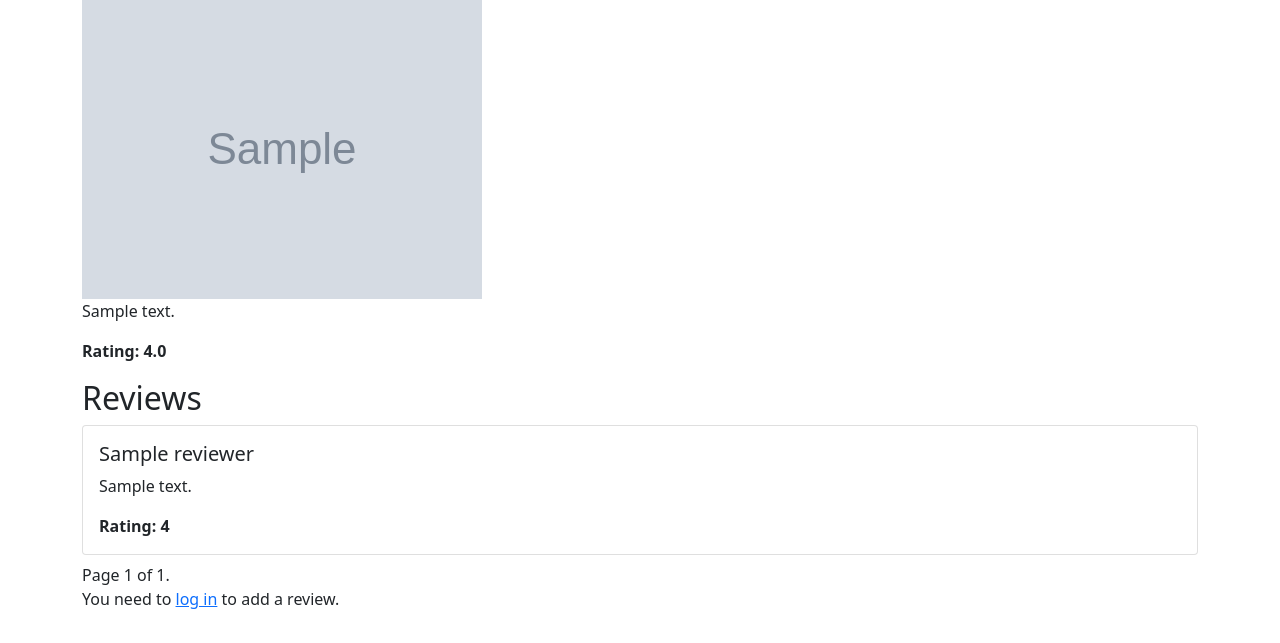
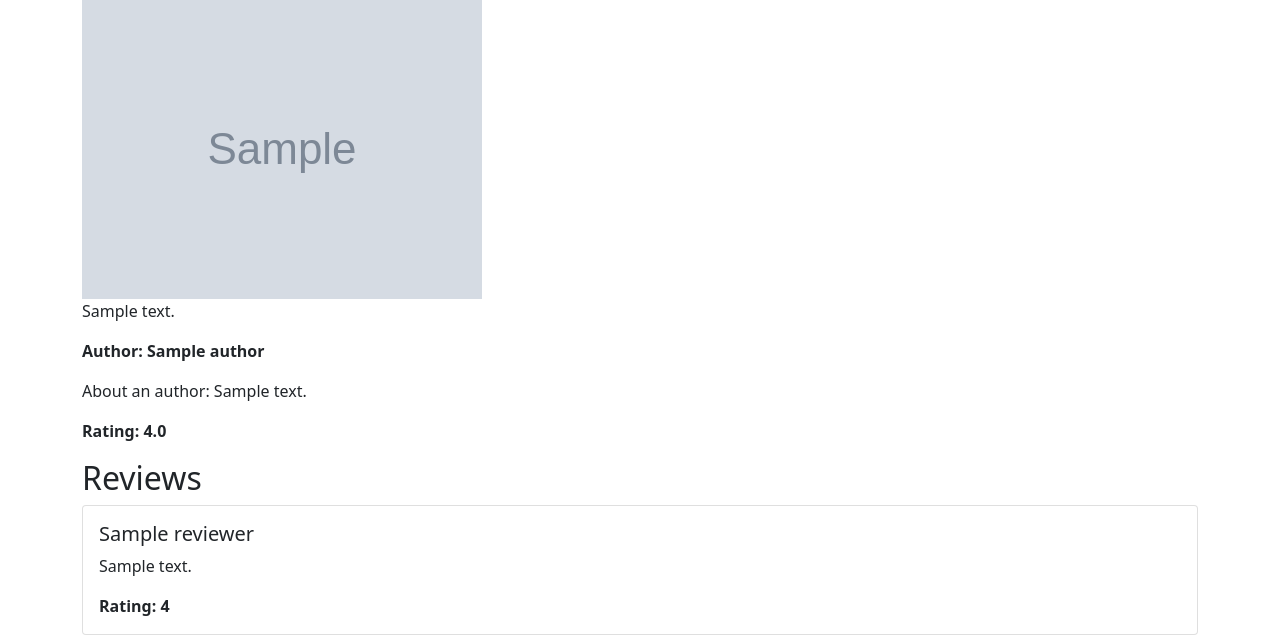
Before and after one commit to RadomirNiewiadomski/books_reviews, a Django app: template app/templates/book_detail.html in a window 1280 px wide. Shown: the part 113-756 px from the top of the page. Before the commit the page ends 722 px from the top, so only its background shows below. Run offline with Django 4.2, Linux system fonts and the light colour scheme; the template is opened without the code that fills it: most values are stand-ins (such as "Sample title", 1, 10 or a date in 2020); grey boxes marked "Sample" are stand-in pictures; some libraries are stand-ins or nearby versions.

Commit message:
add display author data to book detail page

```diff
--- a/app/templates/book_detail.html
+++ b/app/templates/book_detail.html
@@ -9,6 +9,8 @@
         <img src="{% static 'images/default_book_cover.jpg' %}" class="img-fluid book-image" alt="Default cover for {{ book.title }}">
     {% endif %}
     <p>{{ book.description }}</p>
+    <p><strong>Author: {{ book.author.name }}</strong></p>
+    <p>About an author: {{ book.author.description }}</p>
     <p><strong>Rating: <span id="average-rating">{{ book.average_rating|floatformat:1 }}</span></strong></p>
     <h2>Reviews</h2>
     <div id="review-list">
```
